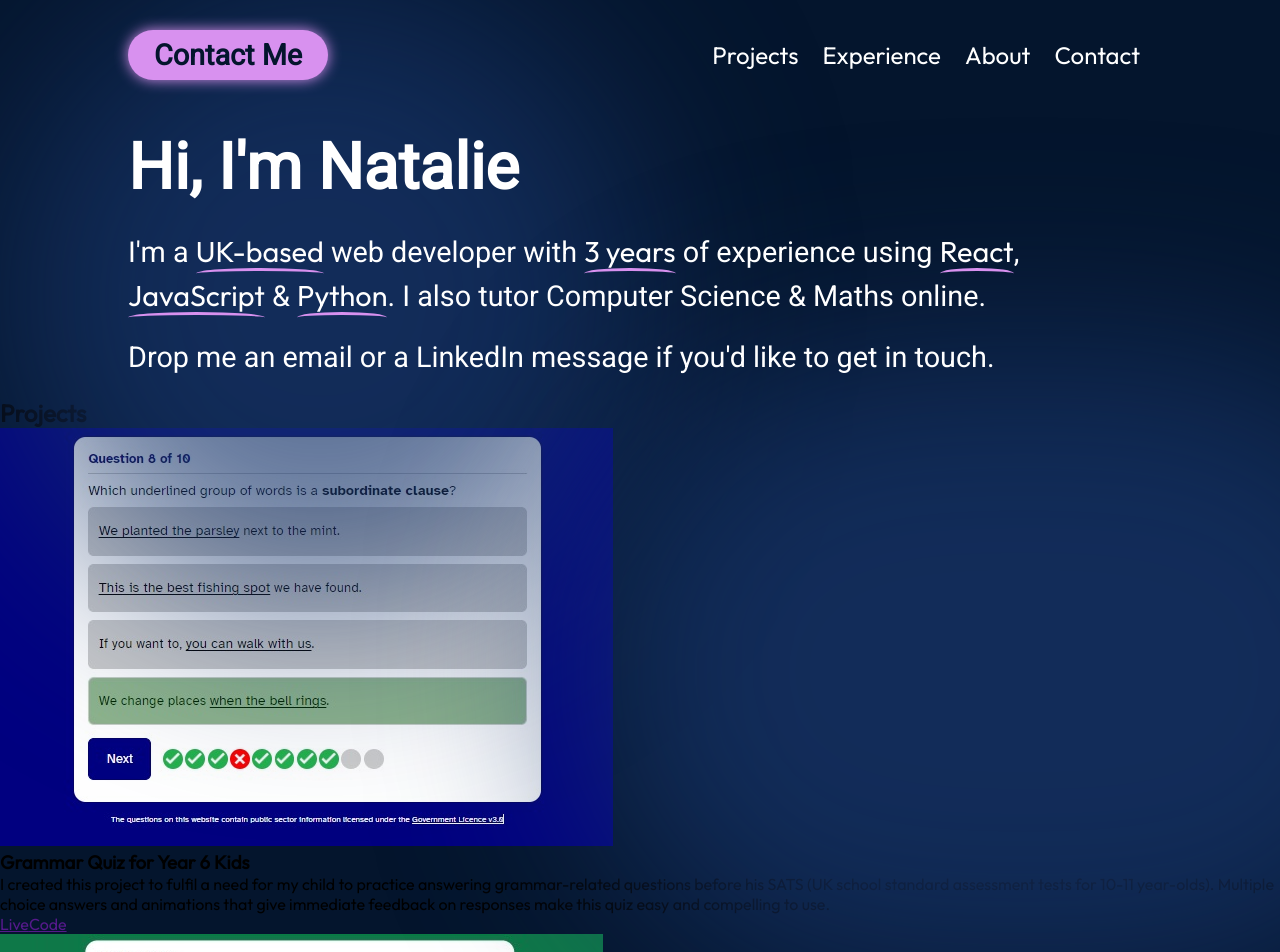
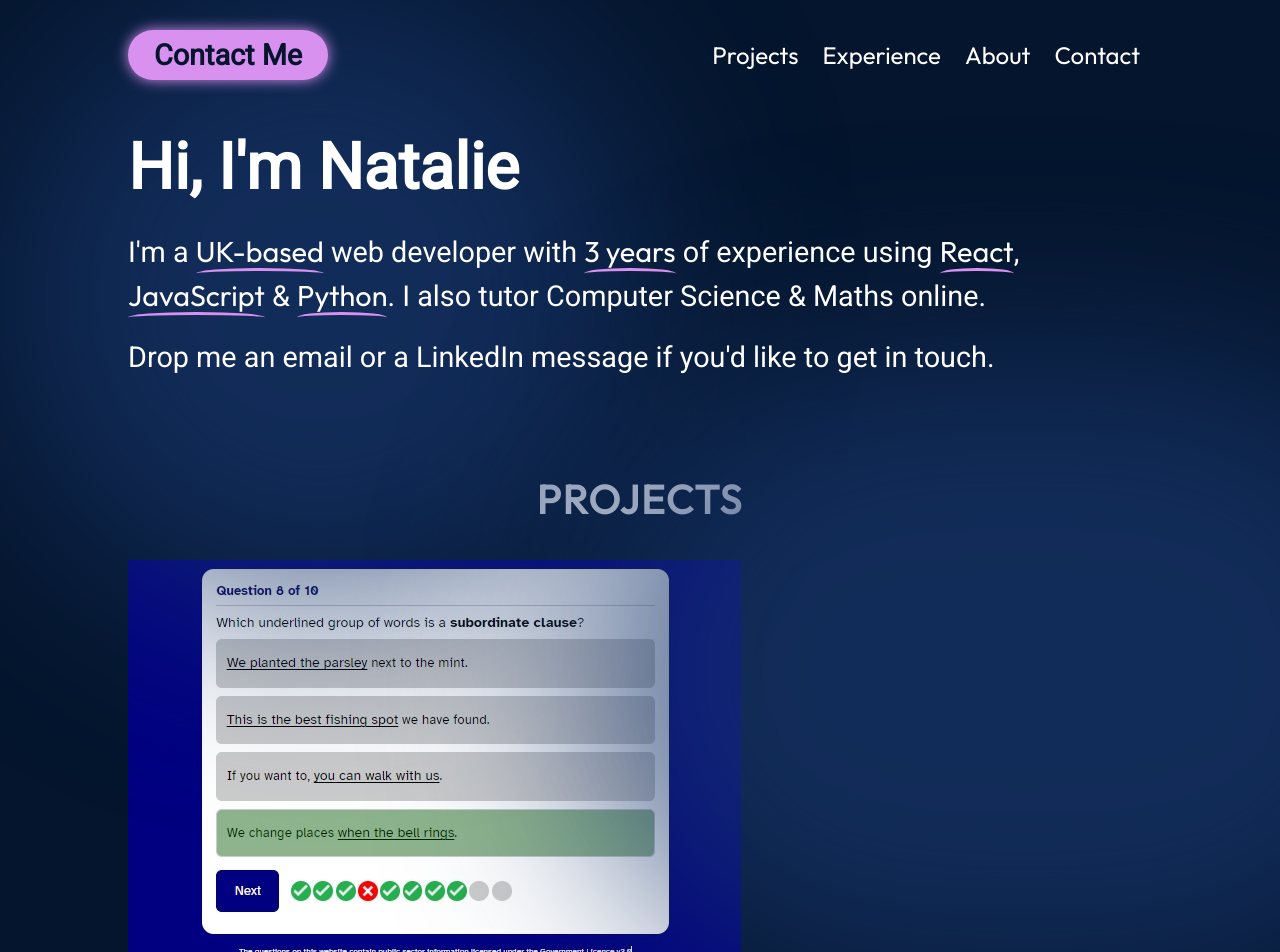
Before and after one commit to Nadia982/portfolio-2024-05, a React (Vite) app: page / in a window 1280 px wide. Shown: the top 952 px of the page. Built offline with nearby package versions, Linux system fonts and the light colour scheme.

Commit message:
added styles in Projects.module.css

```diff
--- a/src/components/Projects/ProjectCard.jsx
+++ b/src/components/Projects/ProjectCard.jsx
@@ -1,34 +1,24 @@
 import React from "react";
+import styles from "./ProjectCard.module.css";
 import { getImageUrl } from "../../utils";
-// {
-//     "id":"01",
-//     "category": ["javascript", "react"],
-//     "title": "Grammar Quiz for Year 6 Kids",
-//     "imgUrl": "projects/portfolioImg1.jpg",
-//     "description": "I created this project to fulfil a need for my child to practice answering grammar-related questions before his SATS (UK school standard assessment tests for 10-11 year-olds). Multiple choice answers and animations that give immediate feedback on responses make this quiz easy and compelling to use. ",
-//     "skills": ["JavaScript", "HTML"],
-//     "siteUrl": "",
-//     "gitHub": "",
-//     "alt": "A screenshot of project 1: a multiple choice quiz about English grammar on a dark blue background with four possible answers. At the bottom of the screen there are answer indicators indicating whether previous questions have been answered correctly."
-//     },
 
 export const ProjectCard = ({
   project: { title, imgUrl, description, skills, siteUrl, gitHub, alt },
 }) => {
   return (
-    <div>
-      <img src={getImageUrl(imgUrl)} alt={alt} />
-      <h3>{title}</h3>
-      <p>{description}</p>
-      <ul>
+    <div className={styles.container}>
+      <img src={getImageUrl(imgUrl)} alt={alt} className={styles.image}/>
+      <h3 className={styles.title}>{title}</h3>
+      <p className={styles.description}>{description}</p>
+      <ul className={styles.skills}>
         {skills.map((skill, id) => {
-          <li key={id}>{skill}</li>;
+          <li className={styles.skill} key={id}>{skill}</li>;
           1;
         })}
       </ul>
-      <div>
-        <a href={siteUrl}>Live</a>
-        <a href={gitHub}>Code</a>
+      <div className={styles.links}>
+        <a href={siteUrl} className={styles.link}>Live</a>
+        <a href={gitHub} className={styles.link}>Code</a>
       </div>
     </div>
   );
--- a/src/components/Projects/Projects.jsx
+++ b/src/components/Projects/Projects.jsx
@@ -1,12 +1,14 @@
 import React from "react";
+import styles from "./Projects.module.css";
 import projects from "../../data/projects.json";
 import { ProjectCard } from "./ProjectCard";
 
+
 export const Projects = () => {
   return (
-    <section>
-      <h2>Projects</h2>
-      <div>
+    <section className={styles.container}>
+      <h2 className={styles.title}>Projects</h2>
+      <div className={styles.projects}>
         {projects.map((project, id) => {
           return <ProjectCard key={id} project={project}/>;
         })}
--- a/src/components/Projects/Projects.module.css
+++ b/src/components/Projects/Projects.module.css
@@ -1,13 +1,27 @@
 @import "../../vars.css";
 
-* {
-    color: #fff;
+.container {
+    color: var(--color-text);
+    margin-top: 76px;
+    margin-left: 10%;
+    margin-right: 10%;
+    font-family: var(--font-roboto);
 }
 
-.title, .description, .technologies {
-    color: #fff;
+.title {
+    text-align: center;
+    text-transform: uppercase;
+    font-size: var(--font-xl);
+    letter-spacing: 1.75px;
+
 }
 
-.container {
-    color: #fff;
+.projects {
+    margin-top: 36px;
+    display: flex;
+    flex-wrap: wrap;
+    align-items: center;
+    justify-content: center;
+    gap: 15px;
+    width: 100%;
 }
```
Also changed, not shown: src/components/Projects/ProjectCard.module.css (added).
